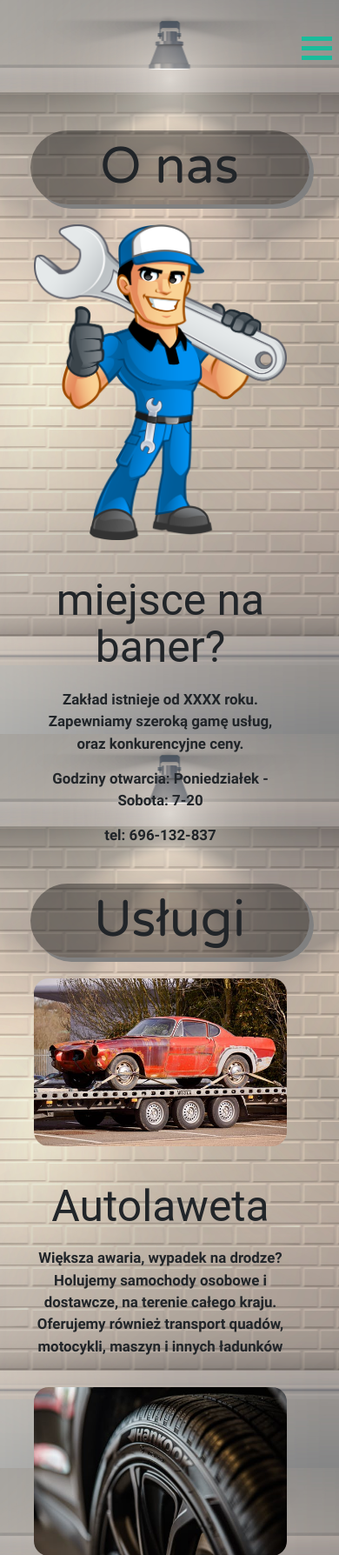
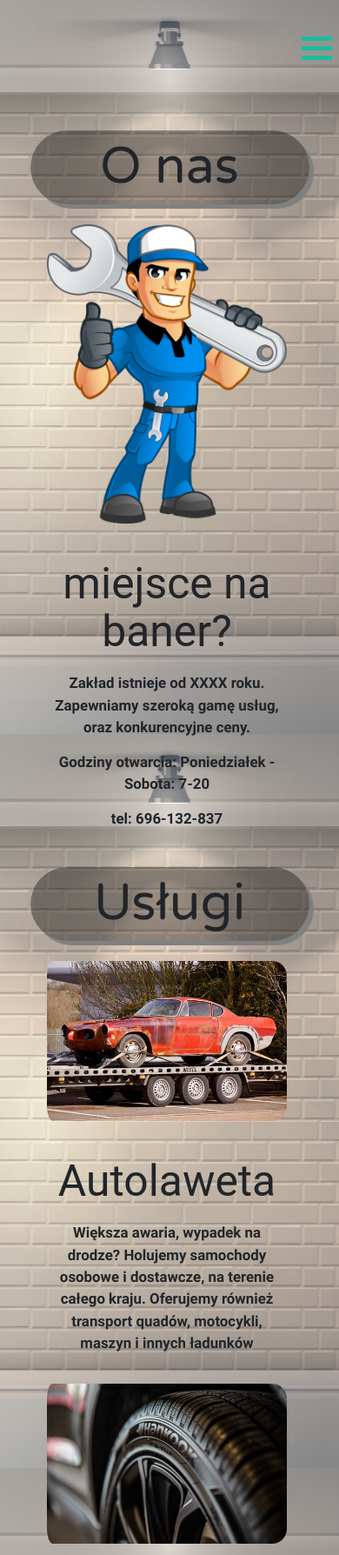
Before and after one commit to Ogar616/auto_perfect, a PHP site: page /index.html in a window 390 px wide. Shown: the top 1788 px of the page at 87% size. Run offline with PHP 8.4, Linux system fonts and the light colour scheme; some libraries are stand-ins or nearby versions; some web fonts are replaced.

Commit message:
mobile positioning fix

```diff
--- a/css/style.css
+++ b/css/style.css
@@ -434,6 +434,8 @@ body {
 
 .container {
   text-align: center; }
+  .container * {
+    padding-left: 10px; }
 
 .imageDescription {
   font-size: 2vh; }
--- a/src/scss/main.scss
+++ b/src/scss/main.scss
@@ -44,6 +44,10 @@ body{
 
 .container{
   text-align: center;
+  *{
+    padding-left: 10px;
+  }
+
 }
 
 .imageDescription{
```
